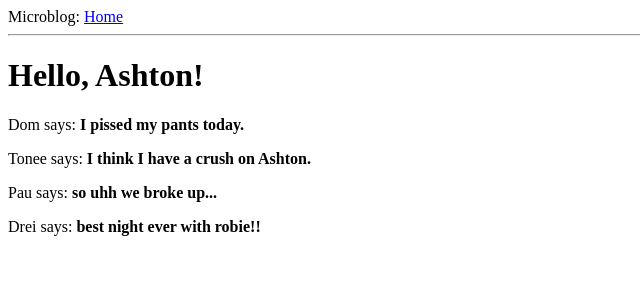
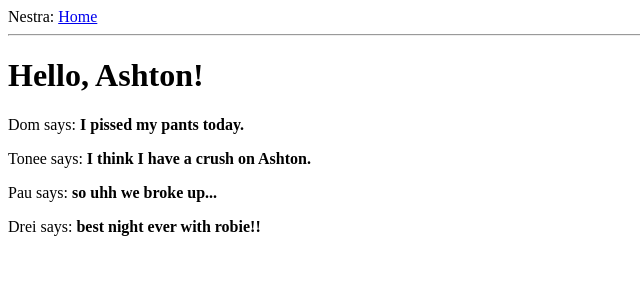
Before and after one commit to ashtonguevarra/ashton-microblog, a Flask app: page / in a window 1280 px wide. Shown: the top 300 px of the page, without its empty margins (0-640 px from the left). Run offline with Flask 3, Linux system fonts and the light colour scheme.

Commit message:
change project name to "nestra"

```diff
--- a/app/templates/base.html
+++ b/app/templates/base.html
@@ -2,13 +2,13 @@
 <html>
     <head>
         {% if title %}
-        <title>{{ title }} - Microblog</title>
+        <title>{{ title }} - Nestra</title>
         {% else %}
-        <title>Welcome to Microblog</title>
+        <title>Welcome to Nestra</title>
         {% endif %}
     </head>
     <body>
-        <div>Microblog: <a href="/index">Home</a></div>
+        <div>Nestra: <a href="/index">Home</a></div>
         <hr>
         {% block content %}{% endblock %}
     </body>
```
Also changed, not shown: nestra.py (renamed from microblog.py), 1 other file.
